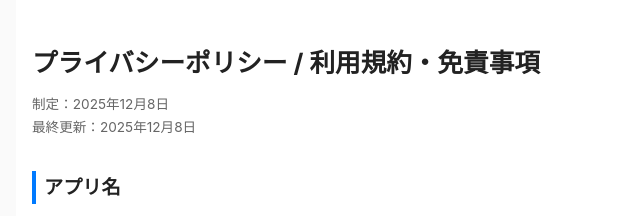
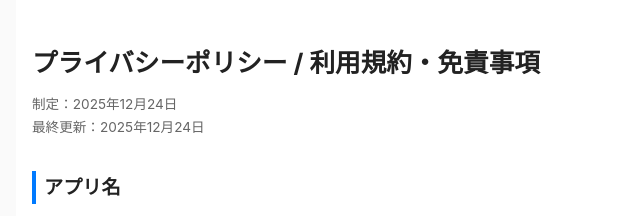
Before and after one commit to yousan4649/Visual2DK-pages, a plain HTML site: page privacy.html in a window 1280 px wide. Shown: the top 216 px of the page, 158-798 px from the left. Drawn offline with Linux system fonts and the light colour scheme.

Commit message:
Update privacy.html

```diff
--- a/privacy.html
+++ b/privacy.html
@@ -59,8 +59,8 @@
     <h1>プライバシーポリシー / 利用規約・免責事項</h1>
 
     <p class="small">
-      制定：2025年12月8日<br>
-      最終更新：2025年12月8日
+      制定：2025年12月24日<br>
+      最終更新：2025年12月24日
     </p>
 
     <h2>アプリ名</h2>
```
